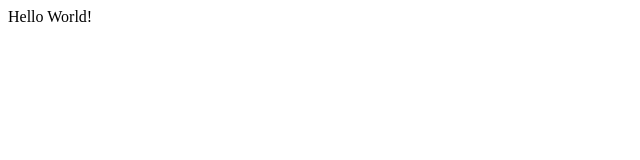
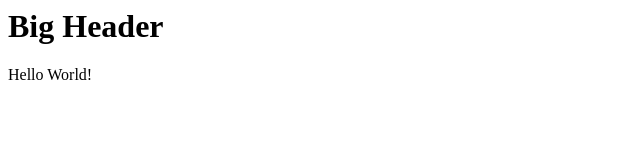
Before and after one commit to lil41/git-test, a plain HTML site: page index.html in a window 1280 px wide. Shown: the whole page, without its empty margins (0-640 px from the left). Drawn offline with Linux system fonts and the light colour scheme.

Commit message:
header feature implemented

```diff
--- a/index.html
+++ b/index.html
@@ -1,5 +1,6 @@
 <html>
     <body>
-        <div>Hello World!</div>
+        <div><h1>Big Header</h1>
+        Hello World!</div>
     </body>
 </html>
```
